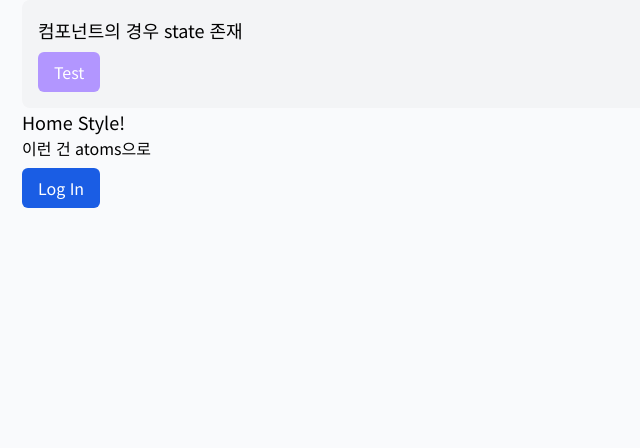
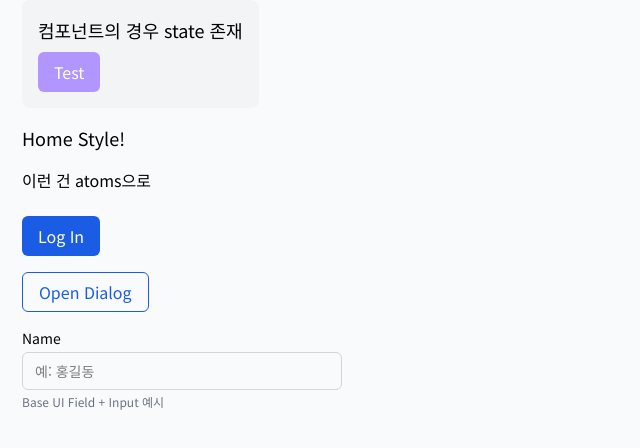
Before and after one commit to Kir93/next-app-reduxToolkit-template, a Next.js app: page / in a window 1280 px wide. Shown: the top 448 px of the page, without its empty margins (0-640 px from the left). Built offline with nearby package versions, Linux system fonts and the light colour scheme.

Commit message:
feat: shadcn Button + Base UI Dialog/Input 데모 추가 및 사용법 문서화

```diff
--- a/app/_components/ButtonSection.tsx
+++ b/app/_components/ButtonSection.tsx
@@ -2,9 +2,7 @@
 
 import { FC, useState } from 'react';
 
-import { Button } from '@base-ui/react/button';
-
-import { cn } from '@lib/utils';
+import Button from '@components/ui/Button';
 
 interface IProps {
   hello?: boolean;
@@ -17,16 +15,7 @@ const ButtonSection: FC<IProps> = ({ hello }) => {
   return (
     <div className="rounded-lg bg-gray-100 p-4">
       <p className="text-lg">컴포넌트의 경우 state 존재{test && !hello ? '유무로' : ''}</p>
-      <Button
-        type="button"
-        onClick={onClickTest}
-        className={cn(
-          'mt-2 rounded-md px-4 py-2 font-medium text-white transition-colors focus-visible:ring-2 focus-visible:ring-offset-2 focus-visible:outline-none',
-          test
-            ? 'bg-primary-900 ring-primary-900 hover:bg-primary-800'
-            : 'bg-secondary-900 ring-secondary-900 hover:bg-secondary-800'
-        )}
-      >
+      <Button variant={test ? 'primary' : 'secondary'} onClick={onClickTest} className="mt-2">
         Test
       </Button>
     </div>
--- /dev/null
+++ b/app/_components/DialogSection.tsx
@@ -0,0 +1,38 @@
+'use client';
+
+import { Dialog } from '@base-ui/react/dialog';
+import { X } from 'lucide-react';
+
+import { buttonVariants } from '@components/ui/Button';
+
+export default function DialogSection() {
+  return (
+    <Dialog.Root>
+      <Dialog.Trigger className={buttonVariants({ variant: 'outline' })}>
+        Open Dialog
+      </Dialog.Trigger>
+      <Dialog.Portal>
+        <Dialog.Backdrop className="fixed inset-0 bg-black/30" />
+        <Dialog.Popup className="fixed top-1/2 left-1/2 w-80 -translate-x-1/2 -translate-y-1/2 rounded-lg bg-white p-6 shadow-lg">
+          <div className="flex items-start justify-between gap-4">
+            <Dialog.Title className="text-lg font-semibold">Base UI Dialog</Dialog.Title>
+            <Dialog.Close
+              aria-label="Close dialog"
+              className="rounded-md p-1 text-gray-500 hover:bg-gray-100 focus-visible:ring-2 focus-visible:ring-primary-900 focus-visible:outline-none"
+            >
+              <X className="size-4" aria-hidden="true" />
+            </Dialog.Close>
+          </div>
+          <Dialog.Description className="mt-2 text-sm text-gray-600">
+            headless Dialog 예시 — Tailwind 클래스로 스타일링됨.
+          </Dialog.Description>
+          <div className="mt-4 flex justify-end">
+            <Dialog.Close className={buttonVariants({ variant: 'primary', size: 'sm' })}>
+              확인
+            </Dialog.Close>
+          </div>
+        </Dialog.Popup>
+      </Dialog.Portal>
+    </Dialog.Root>
+  );
+}
--- /dev/null
+++ b/app/_components/InputSection.tsx
@@ -0,0 +1,22 @@
+'use client';
+
+import { Field } from '@base-ui/react/field';
+import { Input } from '@base-ui/react/input';
+
+export default function InputSection() {
+  return (
+    <Field.Root className="flex w-full max-w-xs flex-col gap-1">
+      <Field.Label className="text-sm font-medium">Name</Field.Label>
+      <Field.Control
+        render={<Input />}
+        name="name"
+        autoComplete="name"
+        placeholder="예: 홍길동"
+        className="rounded-md border border-gray-300 px-3 py-2 text-sm focus-visible:border-primary-900 focus-visible:ring-2 focus-visible:ring-primary-900 focus-visible:outline-none"
+      />
+      <Field.Description className="text-xs text-gray-500">
+        Base UI Field + Input 예시
+      </Field.Description>
+    </Field.Root>
+  );
+}
--- a/app/_components/ReducerButtonSection.tsx
+++ b/app/_components/ReducerButtonSection.tsx
@@ -1,10 +1,10 @@
 'use client';
-
-import { Button } from '@base-ui/react/button';
 
 import { login, logout } from '@store/user';
 
 import { useAppDispatch, useAppSelector } from '@utils/useTypeRedux';
+
+import Button from '@components/ui/Button';
 
 const ReducerButtonSection: React.FC = () => {
   const dispatch = useAppDispatch();
@@ -19,11 +19,7 @@ const ReducerButtonSection: React.FC = () => {
   };
 
   return (
-    <Button
-      type="button"
-      onClick={onClickButton}
-      className="mt-2 rounded-md bg-primary-900 px-4 py-2 font-medium text-white transition-colors hover:bg-primary-800 focus-visible:ring-2 focus-visible:ring-primary-900 focus-visible:ring-offset-2 focus-visible:outline-none"
-    >
+    <Button onClick={onClickButton} className="mt-2">
       {me === null ? 'Log In' : 'Log Out'}
     </Button>
   );
--- a/app/page.tsx
+++ b/app/page.tsx
@@ -1,14 +1,18 @@
 import ButtonSection from './_components/ButtonSection';
 import CommonBar from './_components/CommonBar';
+import DialogSection from './_components/DialogSection';
+import InputSection from './_components/InputSection';
 import ReducerButtonSection from './_components/ReducerButtonSection';
 
 export default function Home() {
   return (
-    <div className="w-full">
+    <div className="flex w-full flex-col items-start gap-4">
       <ButtonSection />
       <p className="text-lg">Home Style!</p>
       <CommonBar />
       <ReducerButtonSection />
+      <DialogSection />
+      <InputSection />
     </div>
   );
 }
--- /dev/null
+++ b/src/components/ui/Button.tsx
@@ -0,0 +1,48 @@
+import { Button as BaseButton } from '@base-ui/react/button';
+import { cva, type VariantProps } from 'class-variance-authority';
+
+import { cn } from '@lib/utils';
+
+import type { ComponentProps } from 'react';
+
+export const buttonVariants = cva(
+  'inline-flex items-center justify-center gap-2 rounded-md font-medium transition-colors focus-visible:ring-2 focus-visible:ring-offset-2 focus-visible:outline-none disabled:pointer-events-none disabled:opacity-50',
+  {
+    variants: {
+      variant: {
+        primary: 'bg-primary-900 text-white ring-primary-900 hover:bg-primary-800',
+        secondary: 'bg-secondary-900 text-white ring-secondary-900 hover:bg-secondary-800',
+        outline: 'border border-primary-900 text-primary-900 ring-primary-900 hover:bg-primary-50'
+      },
+      size: {
+        sm: 'h-8 px-3 text-sm',
+        md: 'h-10 px-4 text-base'
+      }
+    },
+    defaultVariants: {
+      variant: 'primary',
+      size: 'md'
+    }
+  }
+);
+
+type ButtonProps = Omit<ComponentProps<typeof BaseButton>, 'className'> &
+  VariantProps<typeof buttonVariants> & {
+    className?: string;
+  };
+
+export default function Button({
+  className,
+  variant,
+  size,
+  type = 'button',
+  ...props
+}: ButtonProps) {
+  return (
+    <BaseButton
+      type={type}
+      className={cn(buttonVariants({ variant, size }), className)}
+      {...props}
+    />
+  );
+}
```
Also changed, not shown: 1 other file (tests, documents, lock files or other folders).
